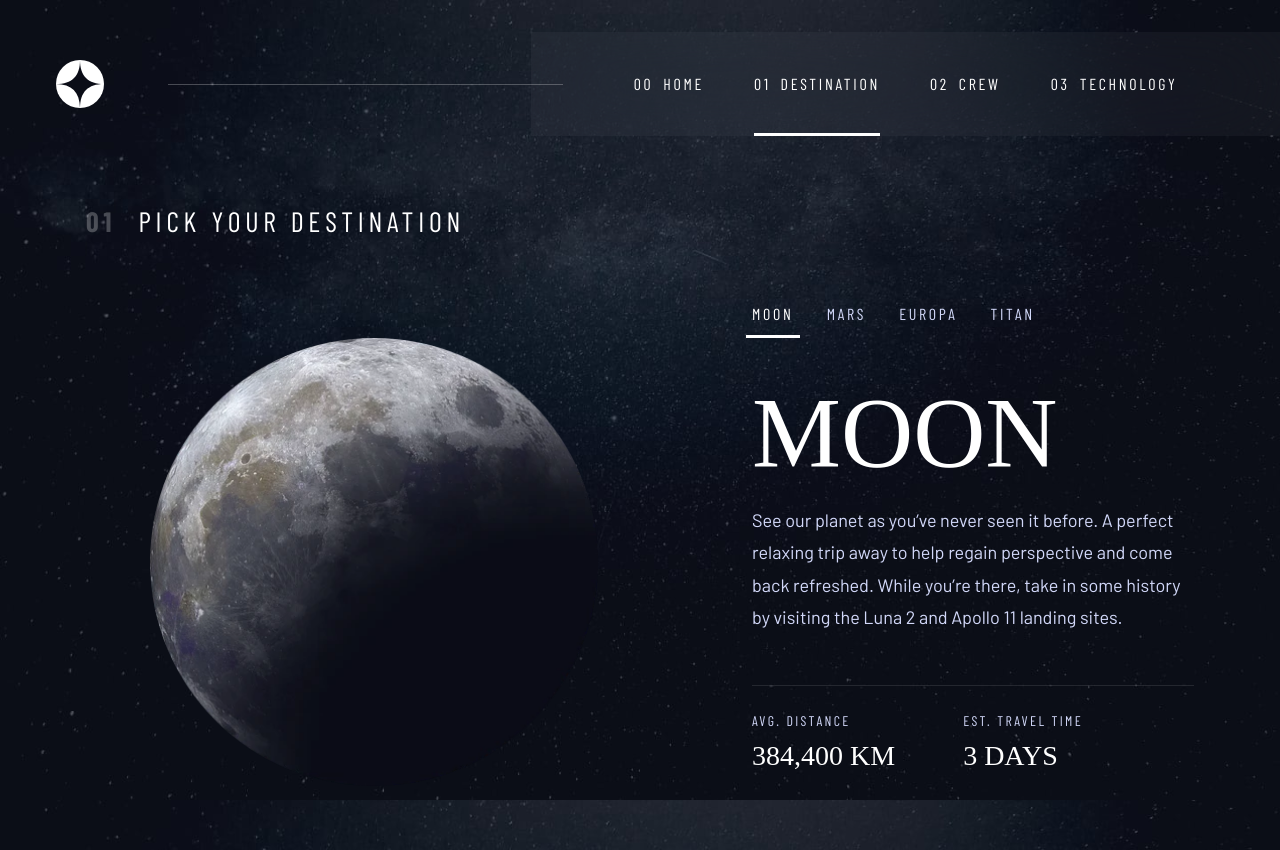
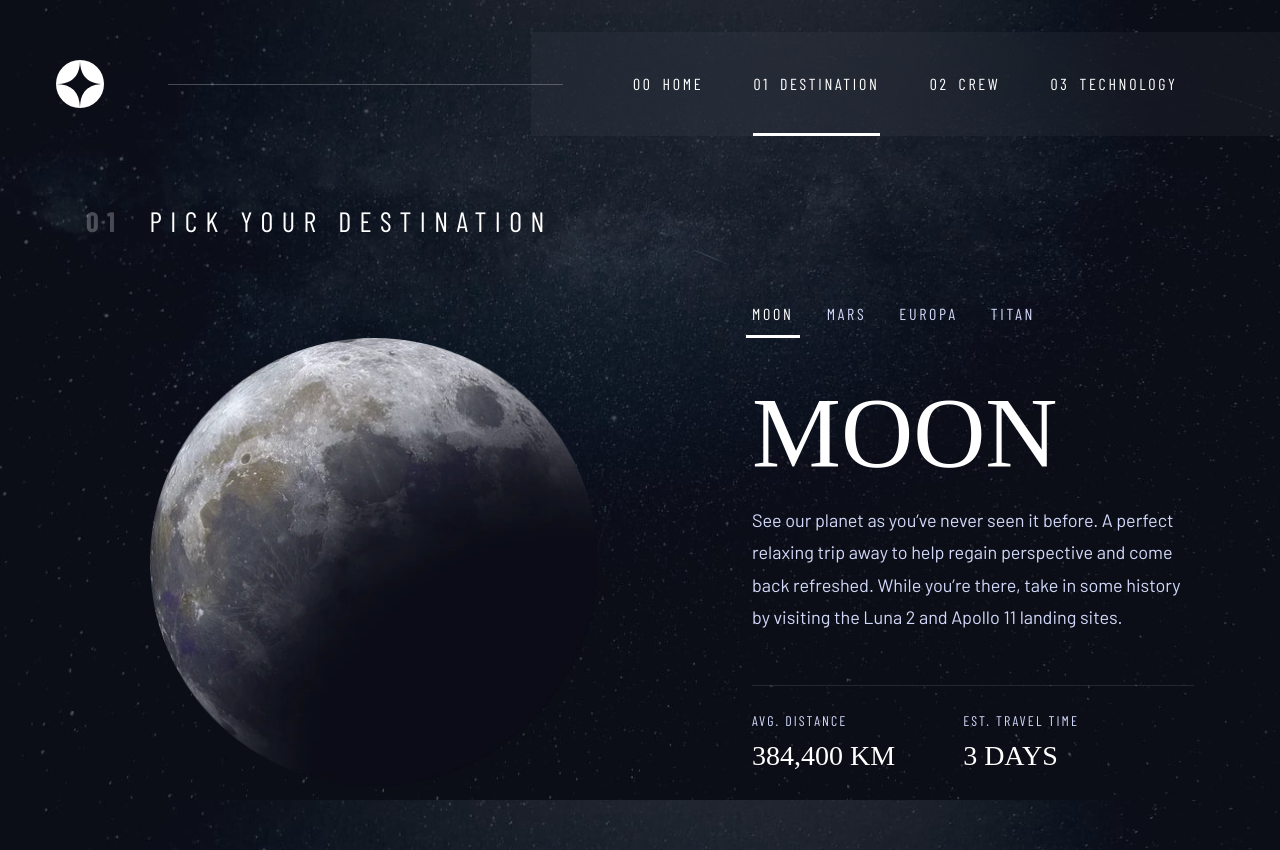
Before and after one commit to Kking927/space-tourism-multi-page-website, a plain HTML site: page destination.html in a window 1280 px wide. Drawn offline with nearby package versions, Linux system fonts and the light colour scheme; a web font is replaced by a local one.

Commit message:
refactor: update letter-spacing presets to em units and clean up variable order

```diff
--- a/css/style.css
+++ b/css/style.css
@@ -29,9 +29,10 @@
   --fs-preset-9: 1.125rem;
 
   /* Letter spacing */
-  --ls-preset-5: 4.75px;
-  --ls-preset-7: 2.35px;
-  --ls-preset-8: 2.7px;
+  --ls-preset-5: 0.3em;
+  --ls-preset-6: 0.17em;
+  --ls-preset-7: 0.15em;
+  --ls-preset-8: 0.035em;
 
   /* Spacing system */
   --space-1600: 8rem;
@@ -185,7 +186,7 @@ body {
   position: relative;
   font-family: var(--ff-sans-cond);
   font-size: var(--fs-preset-8);
-  letter-spacing: var(--ls-preset-8);
+  letter-spacing: var(--ls-preset-6);
   text-transform: uppercase;
   display: block;
   padding-block: var(--space-50);
@@ -246,7 +247,7 @@ body {
   text-transform: uppercase;
   color: var(--white);
   line-height: 1.1;
-  letter-spacing: 0.035em;
+  letter-spacing: var(--ls-preset-8);
   margin-bottom: var(--space-300);
 }
 
@@ -354,7 +355,7 @@ body {
 .planet-selector__btn {
   font-family: var(--ff-sans-cond);
   font-size: var(--fs-preset-8);
-  letter-spacing: var(--ls-preset-8);
+  letter-spacing: var(--ls-preset-6);
   text-transform: uppercase;
   color: var(--blue-300);
   padding-block-end: var(--space-150);
```
